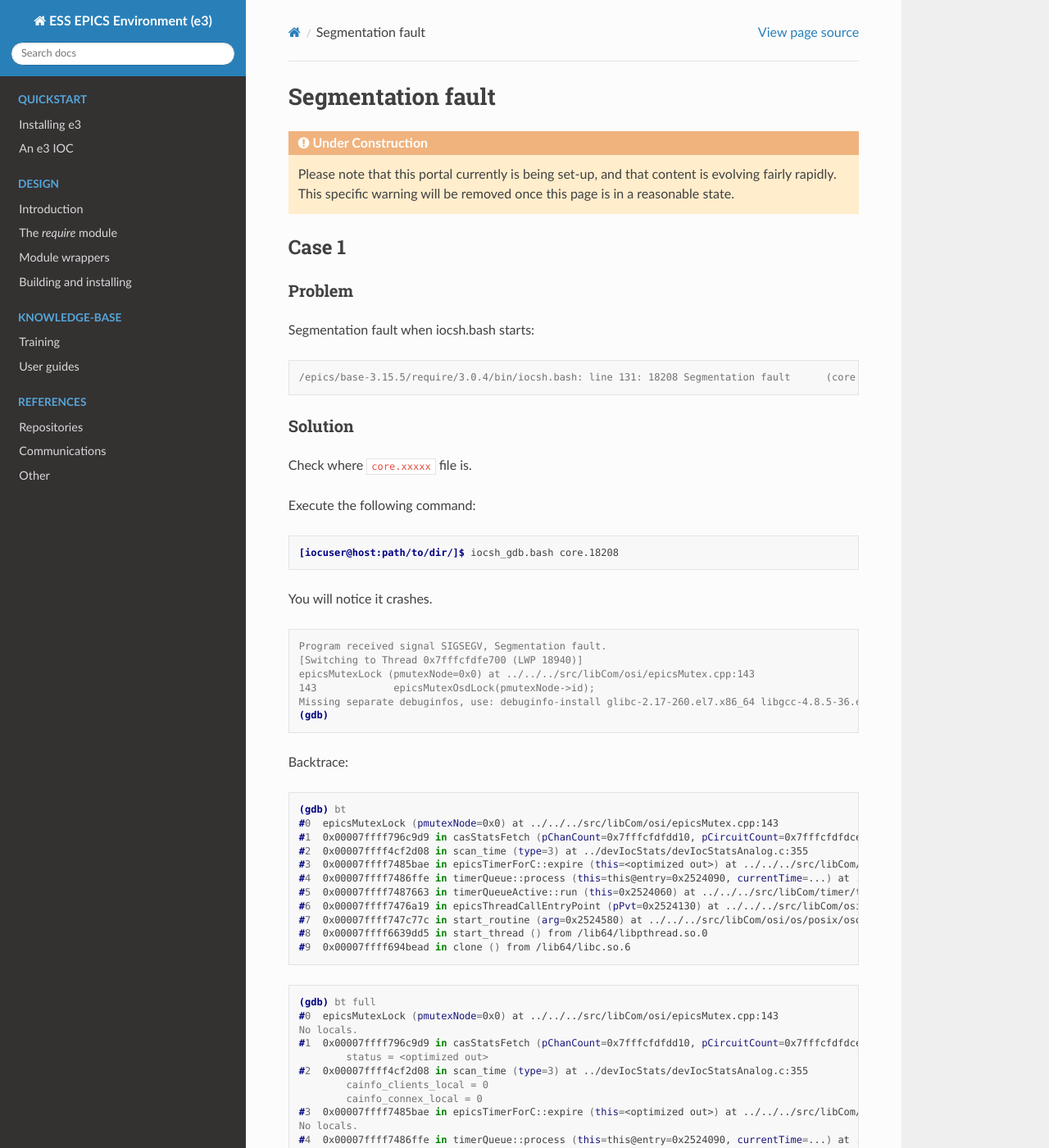
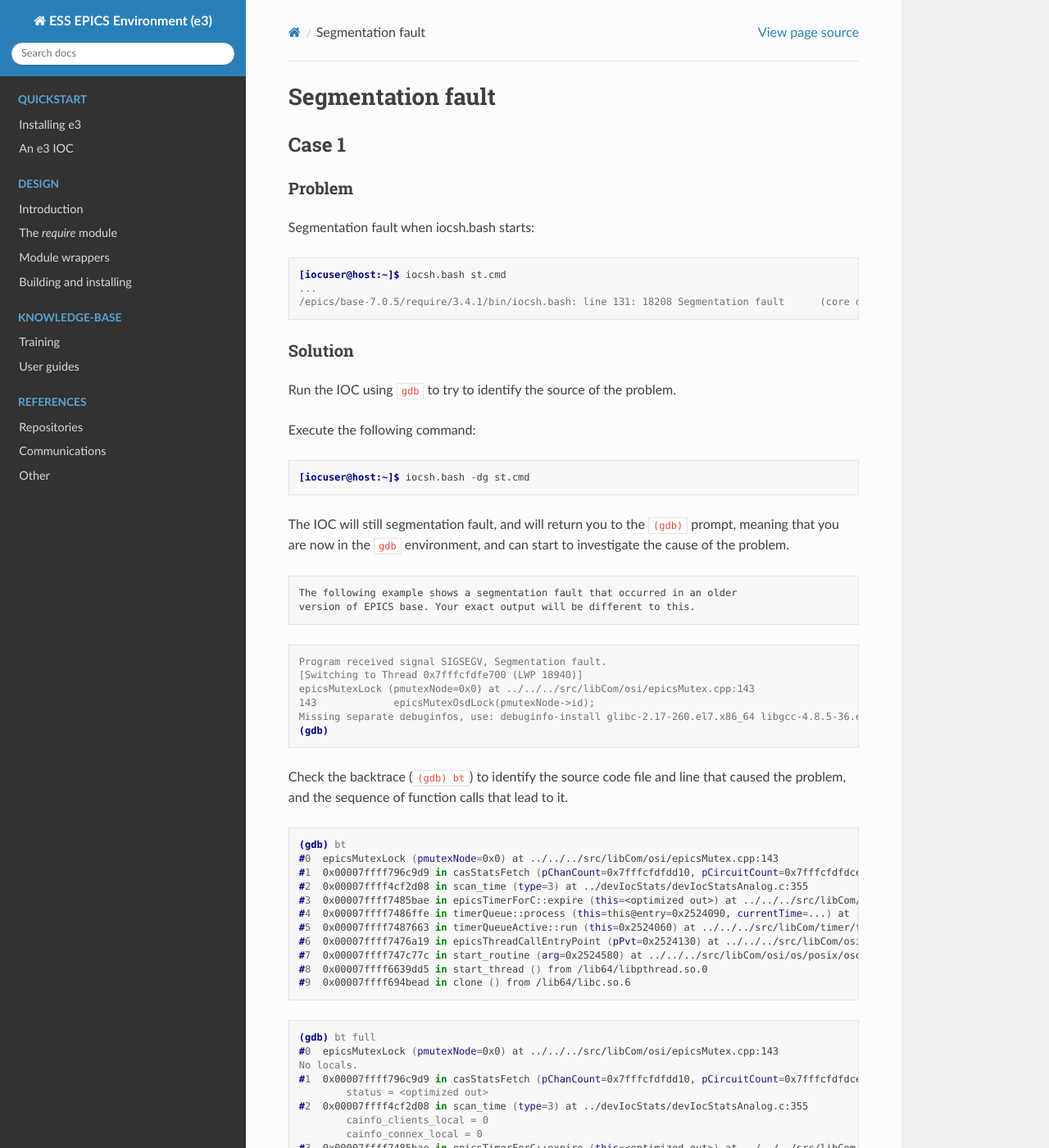
Before and after one commit to ttkorhonen/e3pages, a Sphinx documentation site: the page built from docs/kb/guide/articles/2_segfault.md, in a window 1280 px wide and 1400 px high. Shown: the whole window at 82% size. Built offline with Sphinx 7.4.7 and the Read the Docs theme 2.0.0, drawn with Linux system fonts in a browser that asks for light colours.

Commit message:
Update segmentation fault page with updated information

````diff
--- a/docs/kb/guide/articles/2_segfault.md
+++ b/docs/kb/guide/articles/2_segfault.md
@@ -1,16 +1,4 @@
----
-orphan: true
----
-% Remove this orphan definition when this document is added back into the
-% toctree
-
 # Segmentation fault
-
-```{admonition} Under Construction
-:class: warning
-
-Please note that this portal currently is being set-up, and that content is evolving fairly rapidly. This specific warning will be removed once this page is in a reasonable state.
-```
 
 ## Case 1
 
@@ -19,20 +7,29 @@ Please note that this portal currently is being set-up, and that content is evol
 Segmentation fault when iocsh.bash starts:
 
 ```console
-/epics/base-3.15.5/require/3.0.4/bin/iocsh.bash: line 131: 18208 Segmentation fault      (core dumped) softIoc${_PVA_} -D ${EPICS_BASE}/dbd/softIoc${_PVA_}.dbd "${IOC_STARTUP}" 2>&1
+[iocuser@host:~]$ iocsh.bash st.cmd
+...
+/epics/base-7.0.5/require/3.4.1/bin/iocsh.bash: line 131: 18208 Segmentation fault      (core dumped) softIoc${_PVA_} -D ${EPICS_BASE}/dbd/softIoc${_PVA_}.dbd "${IOC_STARTUP}" 2>&1
 ```
 
 ### Solution
 
-Check where `core.xxxxx` file is.
+Run the IOC using `gdb` to try to identify the source of the problem.
 
 Execute the following command:
 
 ```console
-[iocuser@host:path/to/dir/]$ iocsh_gdb.bash core.18208
+[iocuser@host:~]$ iocsh.bash -dg st.cmd
 ```
 
-You will notice it crashes.
+The IOC will still segmentation fault, and will return you to the `(gdb)`
+prompt, meaning that you are now in the `gdb` environment, and can start to
+investigate the cause of the problem.
+
+```note
+The following example shows a segmentation fault that occurred in an older
+version of EPICS base. Your exact output will be different to this.
+```
 
 ```console
 Program received signal SIGSEGV, Segmentation fault.
@@ -43,7 +40,8 @@ Missing separate debuginfos, use: debuginfo-install glibc-2.17-260.el7.x86_64 li
 (gdb)
 ```
 
-Backtrace:
+Check the backtrace (`(gdb) bt`) to identify the source code file and line that
+caused the problem, and the sequence of function calls that lead to it.
 
 ```console
 (gdb) bt
````
